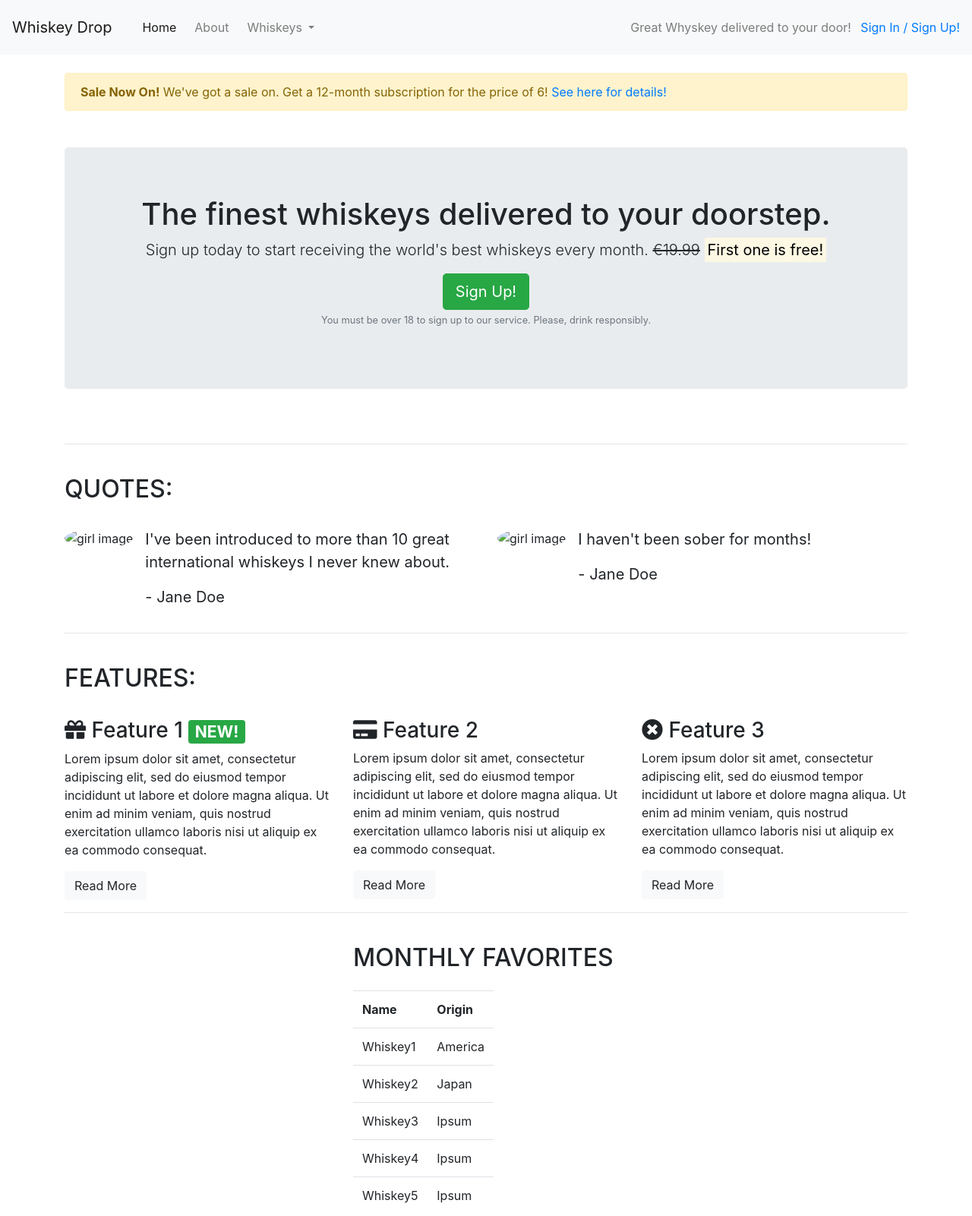
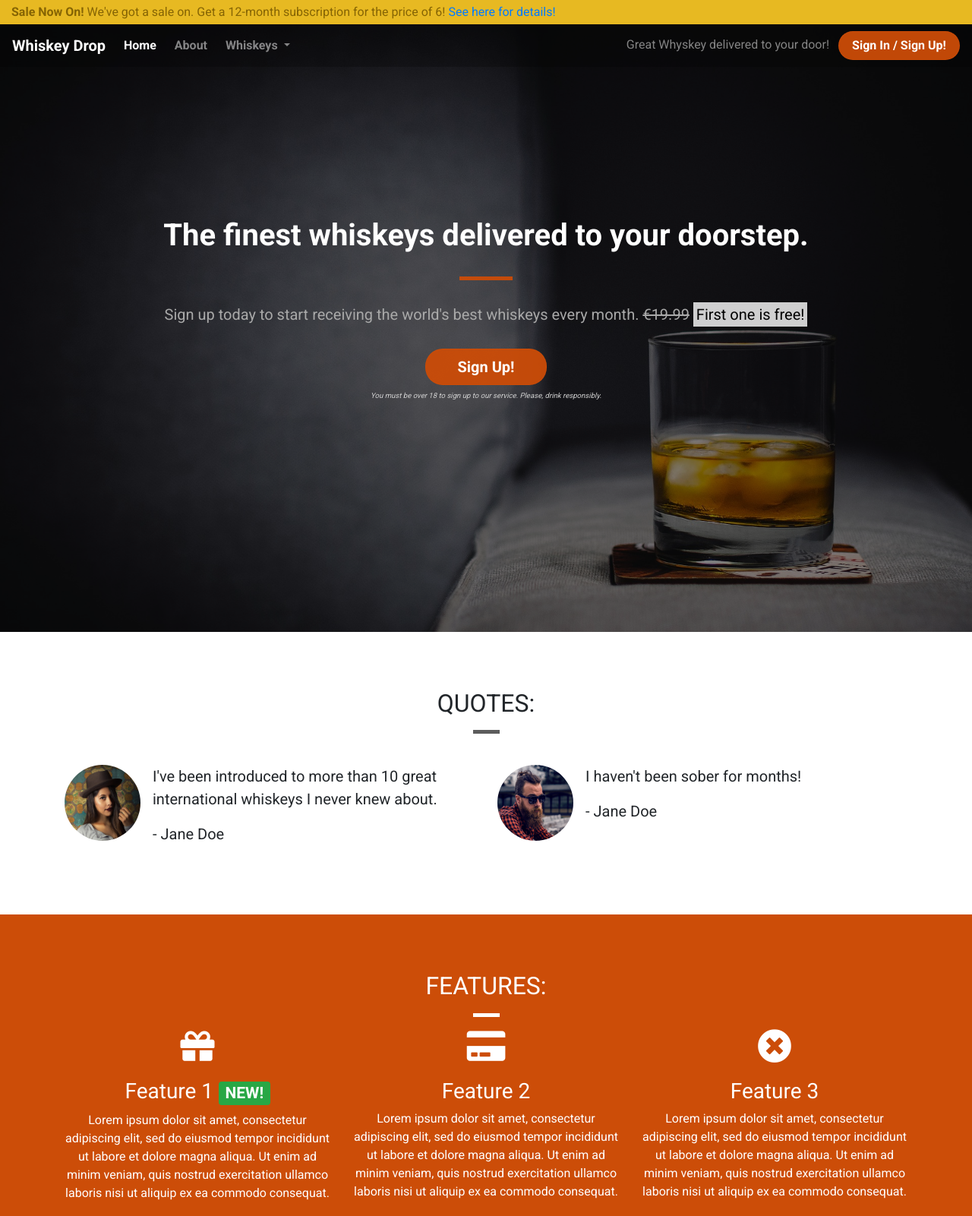
Before and after one commit to NicolaLampis/whiskey_drop_project_bootstrap4, a plain HTML site: page index.html in a window 1280 px wide. Shown: the top 1601 px of the page at 76% size. Drawn offline with nearby package versions, Linux system fonts and the light colour scheme.

Commit message:
modify style bootstrap

```diff
--- a/assets/css/style.css
+++ b/assets/css/style.css
@@ -164,6 +164,16 @@ mark {
   padding-bottom: 75px;
 }
 
+.monthly-container {
+   background-image: linear-gradient(to bottom right, #8b2910f2, rgb(201, 154, 1));
+   color: white;
+}
+
+table {
+   margin-left: auto;
+   margin-right: auto;
+}
+
 /* Buttons */
 
 .btn--cta {
--- a/index.html
+++ b/index.html
@@ -14,10 +14,29 @@
       integrity="sha384-gfdkjb5BdAXd+lj+gudLWI+BXq4IuLW5IT+brZEZsLFm++aCMlF1V92rMkPaX4PP"
       crossorigin="anonymous"
     />
+    <link
+      href="https://fonts.googleapis.com/css2?family=Roboto:wght@400;700&display=swap"
+      rel="stylesheet"
+    />
+    <link rel="stylesheet" href="assets/css/style.css" />
   </head>
 
   <body>
-    <nav class="navbar navbar-expand-sm navbar-light bg-light">
+    <div class="container-fluid navalert-container">
+      <!-- adding Alert -->
+      <div class="container-fluid alert-container">
+        <div class="row d-none d-sm-block">
+          <div class="col-12">
+            <div class="alert alert-warning site-wide-alert">
+              <strong>Sale Now On!</strong> We've got a sale on. Get a 12-month
+              subscription for the price of 6!
+              <a href="">See here for details!</a>
+            </div>
+          </div>
+        </div>
+      </div>
+
+        <nav class="navbar navbar-expand-sm navbar-dark">
           <a href="/" class="navbar-brand">Whiskey Drop</a>
           <!-- adding button menu bootstrap, add JavaScript scripts-->
           <button
@@ -32,7 +51,7 @@
             <span class="navbar-toggler-icon"></span>
           </button>
 
-      <div class="navbar navbar-collapse" id="navbarNavDropdown">
+          <div class="navbar-collapse collapse" id="navbarNavDropdown">
             <!-- end button menu - but also remember to include with a DIV the Unhordered List (menu) -->
             <ul class="navbar-nav mr-auto">
               <li class="active nav-item mr-2">
@@ -54,7 +73,10 @@
                 >
                   Whiskeys
                 </a>
-            <div class="dropdown-menu" aria-labelledby="navbarDropdownMenuLink">
+                <div
+                  class="dropdown-menu"
+                  aria-labelledby="navbarDropdownMenuLink"
+                >
                   <a class="dropdown-item" href="#">Irish</a>
                   <a class="dropdown-item" href="#">Scotch</a>
                   <a class="dropdown-item" href="#">Japanese</a>
@@ -67,29 +89,28 @@
               </li>
             </ul>
           </div>
-      <div class="d-none d-md-block">
-        <p class="navbar-text my-auto mr-2">
+          <div class="d-none d-md-inline">
+            <p class="d-none d-lg-inline navbar-text my-auto mr-2">
               Great Whyskey delivered to your door!
             </p>
-        <a href="/login">Sign In / Sign Up!</a>
+            <a href="/login" class="btn btn--cta btn--red"
+              >Sign In / Sign Up!</a
+            >
           </div>
         </nav>
-    <article class="container mt-3">
-      <!-- Allert Sale -->
-      <div class="row d-none d-sm-block">
-        <div class="col-12 my-4">
-          <div class="alert alert-warning">
-            <strong>Sale Now On!</strong> We've got a sale on. Get a 12-month
-            subscription for the price of 6!
-            <a href="">See here for details!</a>
       </div>
-        </div>
-      </div>
+
       <!-- Callout -->
+
+      <div class="container-fluid callout-container">
+        <div class="opaque-overlay"></div>
         <div class="row">
           <div class="col-12 my-4">
             <section class="callout jumbotron text-center">
-            <h1>The finest whiskeys delivered to your doorstep.</h1>
+              <h1 class="jumbotron-header">
+                The finest whiskeys delivered to your doorstep.
+              </h1>
+              <hr class="block-divider block-divider--orange" />
               <p class="lead">
                 Sign up today to start receiving the world's best whiskeys every
                 month.
@@ -98,7 +119,7 @@
                 <strong><mark>First one is free!</mark></strong>
               </p>
               <button
-              class="btn btn-success btn-lg"
+                class="btn btn-lg btn--cta btn--red"
                 data-toggle="modal"
                 data-target="#signUpModal"
               >
@@ -113,14 +134,17 @@
             </section>
           </div>
         </div>
+      </div>
       <!-- /.callout -->
-      <hr />
 
       <!-- Quotes -->
+      <div class="conteiner-wrapper">
+      <div class="container quotes-container content-container">
         <section class="quotes">
           <div class="row">
-          <div class="col-12 my-4">
+            <div class="col-12 page-header">
               <h2 class="text-uppercase">Quotes:</h2>
+              <hr class="block-divider block-divider--short">
             </div>
           </div>
           <div class="row">
@@ -129,7 +153,7 @@
                 <div class="d-none d-sm-block">
                   <!-- prettier-ignore -->
                   <img
-                src="images/girl-image.png"
+                src="assets/images/girl-image.png"
                 alt="girl image"
                 class="rounded-circle mr-3"
                 height="100"
@@ -152,7 +176,7 @@
                 <div class="d-none d-sm-block">
                   <!-- prettier-ignore -->
                   <img
-                src="images/guy-image.png"
+                src="assets/images/guy-image.png"
                 alt="girl image"
                 class="rounded-circle mr-3"
                 height="100"
@@ -169,77 +193,82 @@
             </div>
           </div>
         </section>
+      </div>
+      </div>
       <!-- /.quotes -->
-      <hr />
 
       <!-- Features -->
+      <div class="conteiner-wrapper conteiner-wrapper--red">
+      <div class="container features-container content-container">
         <section class="features">
           <div class="row">
-          <div class="col-12 my-4">
+            <div class="col-12 page-header">
               <h2 class="text-uppercase">Features:</h2>
+              <hr class="block-divider block-divider--short block-divider--white">
             </div>
           </div>
           <div class="row">
             <div class="col-12 col-md-6 col-lg-4">
               <div class="feature">
                 <h3>
-                <i class="fas fa-gift"></i> Feature 1
+                  <i class="fas fa-gift d-none d-sm-block"></i> Feature 1
                   <span class="badge badge-success">NEW!</span>
                 </h3>
                 <p>
-                Lorem ipsum dolor sit amet, consectetur adipiscing elit, sed do
-                eiusmod tempor incididunt ut labore et dolore magna aliqua. Ut
-                enim ad minim veniam, quis nostrud exercitation ullamco laboris
-                nisi ut aliquip ex ea commodo consequat.
+                  Lorem ipsum dolor sit amet, consectetur adipiscing elit, sed
+                  do eiusmod tempor incididunt ut labore et dolore magna aliqua.
+                  Ut enim ad minim veniam, quis nostrud exercitation ullamco
+                  laboris nisi ut aliquip ex ea commodo consequat.
                 </p>
                 <button class="btn btn-small btn-light">Read More</button>
               </div>
             </div>
             <div class="col-12 col-md-6 col-lg-4">
               <div class="feature">
-              <h3><i class="fas fa-credit-card"></i> Feature 2</h3>
+                <h3><i class="fas fa-credit-card d-none d-sm-block"></i> Feature 2</h3>
                 <p>
-                Lorem ipsum dolor sit amet, consectetur adipiscing elit, sed do
-                eiusmod tempor incididunt ut labore et dolore magna aliqua. Ut
-                enim ad minim veniam, quis nostrud exercitation ullamco laboris
-                nisi ut aliquip ex ea commodo consequat.
+                  Lorem ipsum dolor sit amet, consectetur adipiscing elit, sed
+                  do eiusmod tempor incididunt ut labore et dolore magna aliqua.
+                  Ut enim ad minim veniam, quis nostrud exercitation ullamco
+                  laboris nisi ut aliquip ex ea commodo consequat.
                 </p>
                 <button class="btn btn-small btn-light">Read More</button>
               </div>
             </div>
             <div class="col-12 d-md-none d-lg-block col-lg-4">
               <div class="feature">
-              <h3><i class="fas fa-times-circle"></i> Feature 3</h3>
+                <h3><i class="fas fa-times-circle d-none d-sm-block"></i> Feature 3</h3>
                 <p>
-                Lorem ipsum dolor sit amet, consectetur adipiscing elit, sed do
-                eiusmod tempor incididunt ut labore et dolore magna aliqua. Ut
-                enim ad minim veniam, quis nostrud exercitation ullamco laboris
-                nisi ut aliquip ex ea commodo consequat.
+                  Lorem ipsum dolor sit amet, consectetur adipiscing elit, sed
+                  do eiusmod tempor incididunt ut labore et dolore magna aliqua.
+                  Ut enim ad minim veniam, quis nostrud exercitation ullamco
+                  laboris nisi ut aliquip ex ea commodo consequat.
                 </p>
                 <button class="btn btn-small btn-light">Read More</button>
               </div>
             </div>
           </div>
         </section>
+      </div>
+    </div>
       <!-- /.features -->
-      <hr />
 
       <!--Monthly Favorites-->
-
+      <div class="container-fluid monthly-container">
         <section class="monthly-favorites">
-        <div class="row">
-          <div class="col-12 col-lg-4 offset-lg-4">
+          <div class="row justify-content-center">
+            <div class="col-auto">
               <div class="my-4">
                 <h2 class="text-uppercase">Monthly Favorites</h2>
               </div>
-            <div class="table">
+              <div class="table mx-auto">
                 <table>
                   <tr>
                     <th scope="col">Name</th>
                     <th scope="col">Origin</th>
                   </tr>
                   <tr>
-                  <td>Whiskey1</td>
+                    <td>Whiskey old texas</td>
                     <td>America</td>
                   </tr>
                   <tr>
@@ -263,8 +292,9 @@
             </div>
           </div>
         </section>
+      </div>
       <!--/Monthly Favorites-->
-    </article>
+
     <!--Modal dialog content
 Inside our signup button add two new attributes.
 First, data-toggle="modal" so that will trigger a MODAL DIALOG somewhere on the page.
```
Lines whose indentation alone changed are shown as unchanged.
